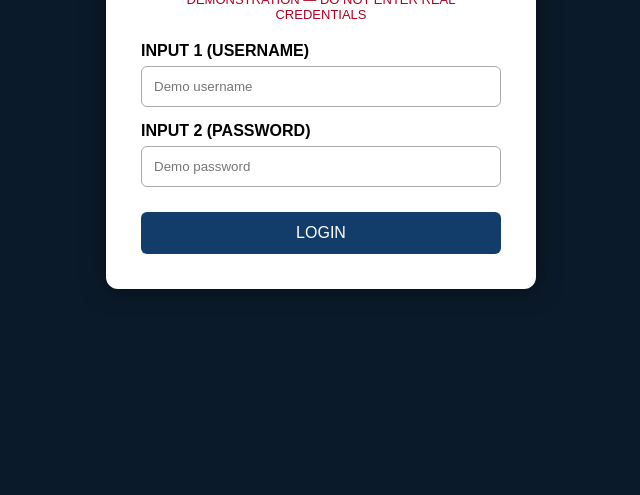
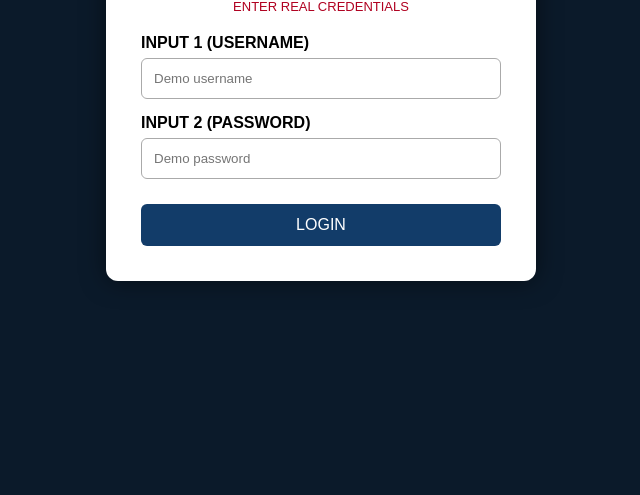
Before and after one commit to Vasantha-78/Assignment-3, a plain HTML site: page index.html in a window 1280 px wide. Shown: the part 305-800 px from the top of the page, without its empty margins (319-959 px from the left). Drawn offline with Linux system fonts and the light colour scheme.

Commit message:
index.html

```diff
--- a/index.html
+++ b/index.html
@@ -72,7 +72,7 @@
     <h1>LOGIN DEMO</h1>
 
     <div class="demo-label">
-        DEMONSTRATION — DO NOT ENTER REAL CREDENTIALS
+         ENTER REAL CREDENTIALS
     </div>
 
     <form onsubmit="demoLogin(event)">
```
